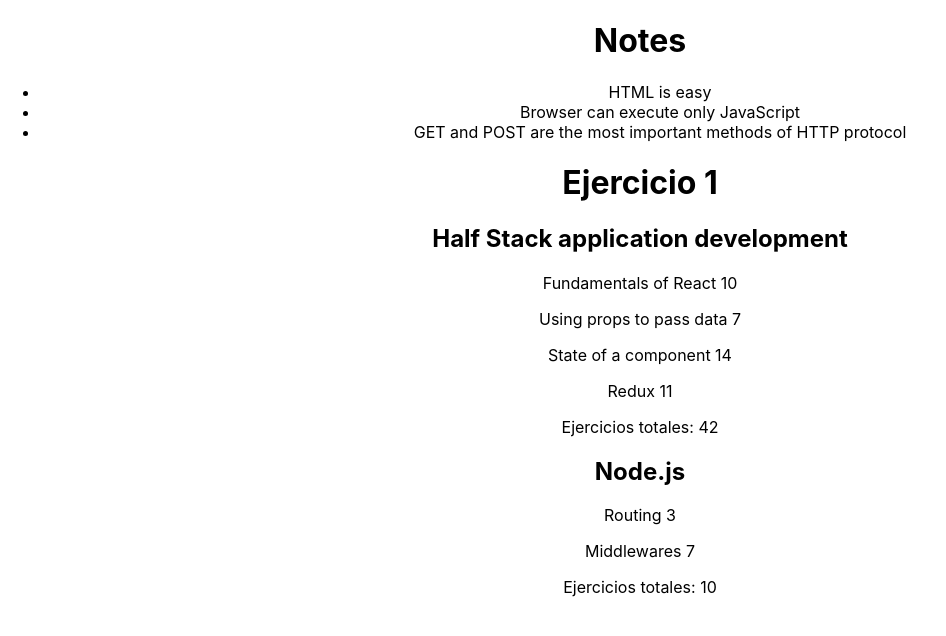
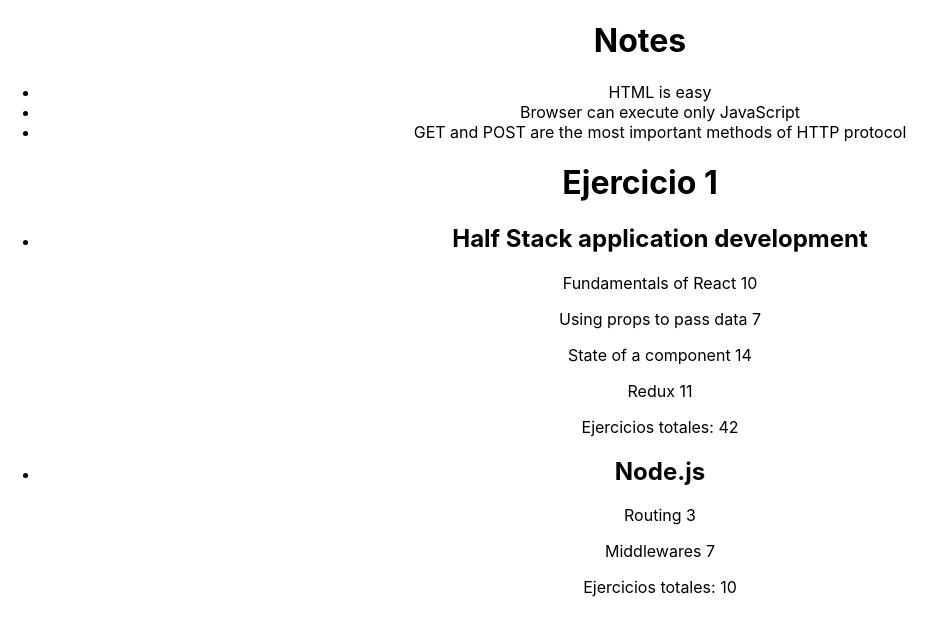
Before and after one commit to nicolasdev97/fullstack-bootcamp, a React (Create React App) app in the folder comunicandose-con-el-servidor/: page / in a window 1280 px wide. Shown: the top 636 px of the page, without its empty margins (0-946 px from the left). Built offline with nearby package versions, Linux system fonts and the light colour scheme.

Commit message:
Correcciones del ejercicio 1.

```diff
--- a/comunicandose-con-el-servidor/src/ejercicio1/Course.js
+++ b/comunicandose-con-el-servidor/src/ejercicio1/Course.js
@@ -4,15 +4,15 @@
 
 const Course = ({ courses }) => {
   return (
-    <>
+    <ul>
       {courses.map((course) => (
-        <div key={course.id}>
-          <CourseHeader courseHeader={course} />
+        <li key={course.id}>
+          <CourseHeader courseHeader={course.name} />
           <CoursePart courseParts={course.parts} />
           <EjerciciosTotales courseExercices={course.parts} />
-        </div>
+        </li>
       ))}
-    </>
+    </ul>
   );
 };
 
--- a/comunicandose-con-el-servidor/src/ejercicio1/CourseHeader.js
+++ b/comunicandose-con-el-servidor/src/ejercicio1/CourseHeader.js
@@ -1,5 +1,5 @@
 const CourseHeader = ({ courseHeader }) => {
-  return <h2>{courseHeader.name}</h2>;
+  return <h2>{courseHeader}</h2>;
 };
 
 export default CourseHeader;
--- a/comunicandose-con-el-servidor/src/ejercicio1/CoursePart.js
+++ b/comunicandose-con-el-servidor/src/ejercicio1/CoursePart.js
@@ -2,11 +2,11 @@
 
 const CoursePart = ({ courseParts }) => {
   return (
-    <div>
+    <>
       {courseParts.map((coursePart) => (
         <CourseContent key={coursePart.id} coursePart={coursePart} />
       ))}
-    </div>
+    </>
   );
 };
 
```
